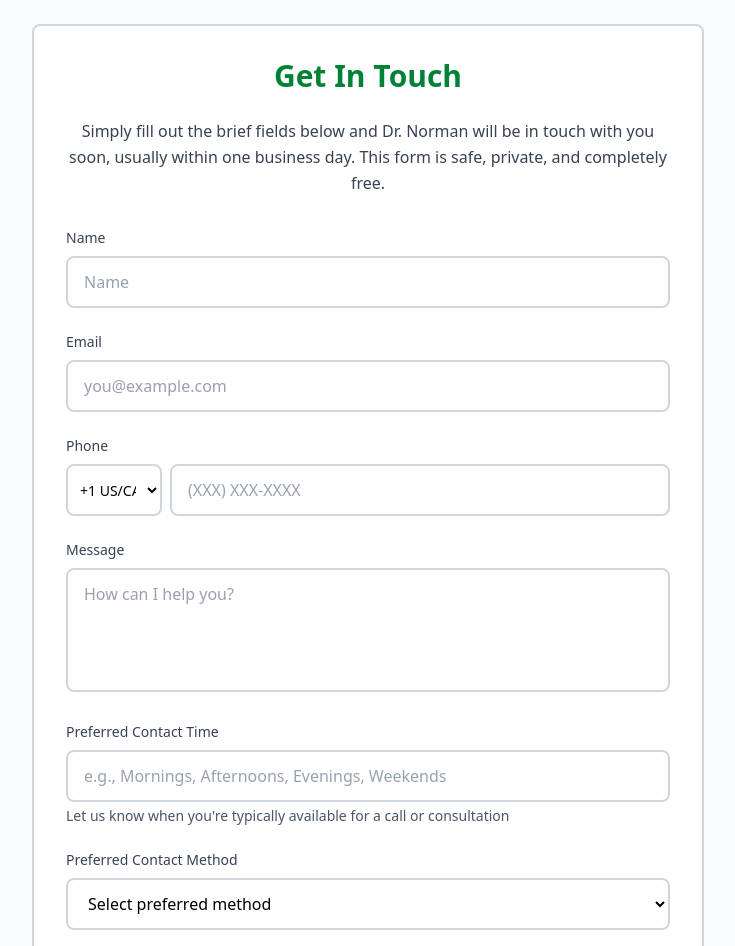
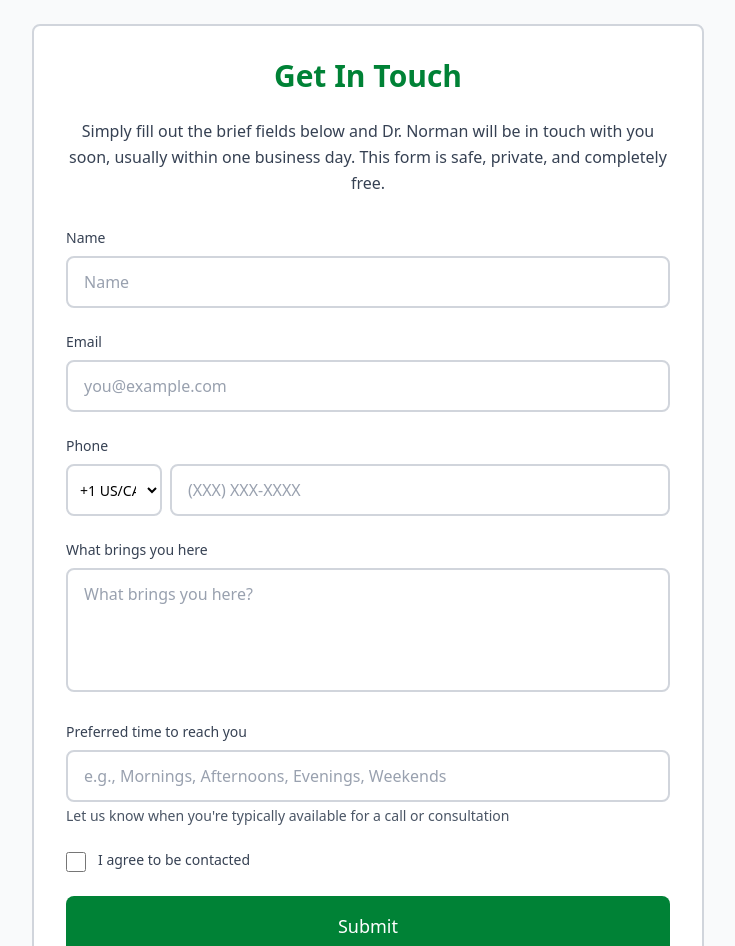
Before and after one commit to Octagram011/myTherapyWeb, a Next.js app: page /form in a window 1280 px wide. Shown: the top 946 px of the page, without its empty margins (272-1007 px from the left). Built offline with nearby package versions, Linux system fonts and the light colour scheme.

Commit message:
Initial commit

```diff
--- a/src/app/components/form.js
+++ b/src/app/components/form.js
@@ -9,13 +9,13 @@ export default function ContactForm() {
     phone: '',
     message: '',
     preferredTime: '',
-    preferredMethod: ''
+    agreeToContact: false
   });
 
   const [isSubmitting, setIsSubmitting] = useState(false);
   const [isSubmitted, setIsSubmitted] = useState(false);
   const [errors, setErrors] = useState({});
-  const [isRobotChecked, setIsRobotChecked] = useState(false);
+
 
   const countryCodes = [
     { code: '+1', country: 'US/CA', format: '(XXX) XXX-XXXX', length: 10 },
@@ -90,27 +90,24 @@ export default function ContactForm() {
     }
 
     if (!formData.message.trim()) {
-      newErrors.message = 'Message is required';
+      newErrors.message = 'This field is required';
     }
 
     if (!formData.preferredTime.trim()) {
-      newErrors.preferredTime = 'Preferred contact time is required';
+      newErrors.preferredTime = 'Preferred time is required';
     }
 
-    if (!formData.preferredMethod) {
-      newErrors.preferredMethod = 'Please select a preferred contact method';
+    if (!formData.agreeToContact) {
+      newErrors.agreeToContact = 'Please agree to be contacted';
     }
 
-    if (!isRobotChecked) {
-      newErrors.recaptcha = 'Please verify you are not a robot';
-    }
 
     setErrors(newErrors);
     return Object.keys(newErrors).length === 0;
   };
 
   const handleInputChange = (e) => {
-    const { name, value } = e.target;
+    const { name, value, type, checked } = e.target;
 
     if (name === 'phone') {
       const formatted = formatPhoneNumber(value, formData.countryCode);
@@ -121,7 +118,7 @@ export default function ContactForm() {
     } else {
       setFormData(prev => ({
         ...prev,
-        [name]: value
+        [name]: type === 'checkbox' ? checked : value
       }));
     }
 
@@ -162,7 +159,6 @@ export default function ContactForm() {
           <button
             onClick={() => {
               setIsSubmitted(false);
-              setIsRobotChecked(false);
               setErrors({});
               setFormData({
                 name: '',
@@ -171,7 +167,7 @@ export default function ContactForm() {
                 phone: '',
                 message: '',
                 preferredTime: '',
-                preferredMethod: ''
+                agreeToContact: false
               });
             }}
             className="bg-green-700 text-white px-6 py-3 rounded text-sm sm:text-base hover:bg-green-800 transition-colors w-full sm:w-auto"
@@ -282,14 +278,14 @@ export default function ContactForm() {
 
           <div>
             <label htmlFor="message" className="block text-sm font-medium text-gray-700 mb-2">
-              Message
+              What brings you here
             </label>
             <textarea
               id="message"
               name="message"
               value={formData.message}
               onChange={handleInputChange}
-              placeholder="How can I help you?"
+              placeholder="What brings you here?"
               rows={4}
               required
               className={`w-full px-3 sm:px-4 py-2 sm:py-3 border-2 rounded-lg focus:ring-2 focus:ring-green-500 focus:border-green-500 transition-colors placeholder-gray-400 resize-none text-sm sm:text-base ${
@@ -301,7 +297,7 @@ export default function ContactForm() {
 
           <div>
             <label htmlFor="preferredTime" className="block text-sm font-medium text-gray-700 mb-2">
-              Preferred Contact Time
+              Preferred time to reach you
             </label>
             <input
               type="text"
@@ -321,51 +317,21 @@ export default function ContactForm() {
             </p>
           </div>
 
-          <div>
-            <label htmlFor="preferredMethod" className="block text-sm font-medium text-gray-700 mb-2">
-              Preferred Contact Method
-            </label>
-            <select
-              id="preferredMethod"
-              name="preferredMethod"
-              value={formData.preferredMethod}
-              onChange={handleInputChange}
-              required
-              className={`w-full px-3 sm:px-4 py-2 sm:py-3 border-2 rounded-lg focus:ring-2 focus:ring-green-500 focus:border-green-500 transition-colors bg-white text-sm sm:text-base ${
-                errors.preferredMethod ? 'border-red-500' : 'border-gray-300'
-              }`}
-            >
-              <option value="">Select preferred method</option>
-              <option value="phone">Phone</option>
-              <option value="email">Email</option>
-              <option value="text">Text Message</option>
-              <option value="either">Either Phone or Email</option>
-            </select>
-            {errors.preferredMethod && <p className="text-red-500 text-xs sm:text-sm mt-1">{errors.preferredMethod}</p>}
-          </div>
-
           <div className="flex items-start space-x-3">
             <input
               type="checkbox"
-              id="recaptcha"
-              checked={isRobotChecked}
-              onChange={(e) => {
-                setIsRobotChecked(e.target.checked);
-                if (errors.recaptcha) {
-                  setErrors(prev => ({
-                    ...prev,
-                    recaptcha: ''
-                  }));
-                }
-              }}
+              id="agreeToContact"
+              name="agreeToContact"
+              checked={formData.agreeToContact}
+              onChange={handleInputChange}
               required
               className="w-4 h-4 sm:w-5 sm:h-5 text-green-600 border-2 border-gray-300 rounded focus:ring-green-500 mt-0.5"
             />
-            <label htmlFor="recaptcha" className="text-xs sm:text-sm text-gray-700">
-              I'm not a robot
+            <label htmlFor="agreeToContact" className="text-xs sm:text-sm text-gray-700">
+              I agree to be contacted
             </label>
           </div>
-          {errors.recaptcha && <p className="text-red-500 text-xs sm:text-sm -mt-2">{errors.recaptcha}</p>}
+          {errors.agreeToContact && <p className="text-red-500 text-xs sm:text-sm -mt-2">{errors.agreeToContact}</p>}
 
           <button
             type="submit"
```
